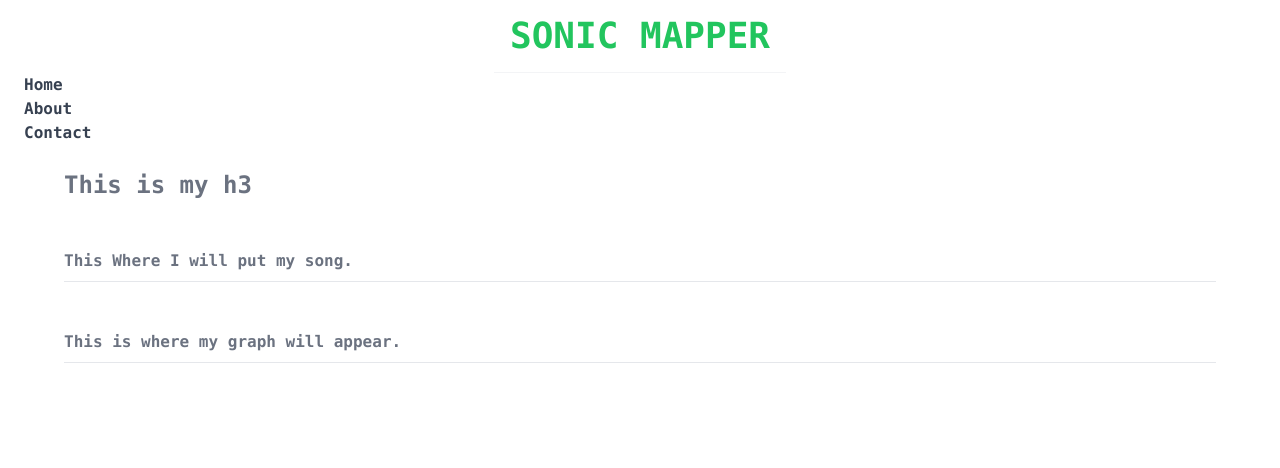
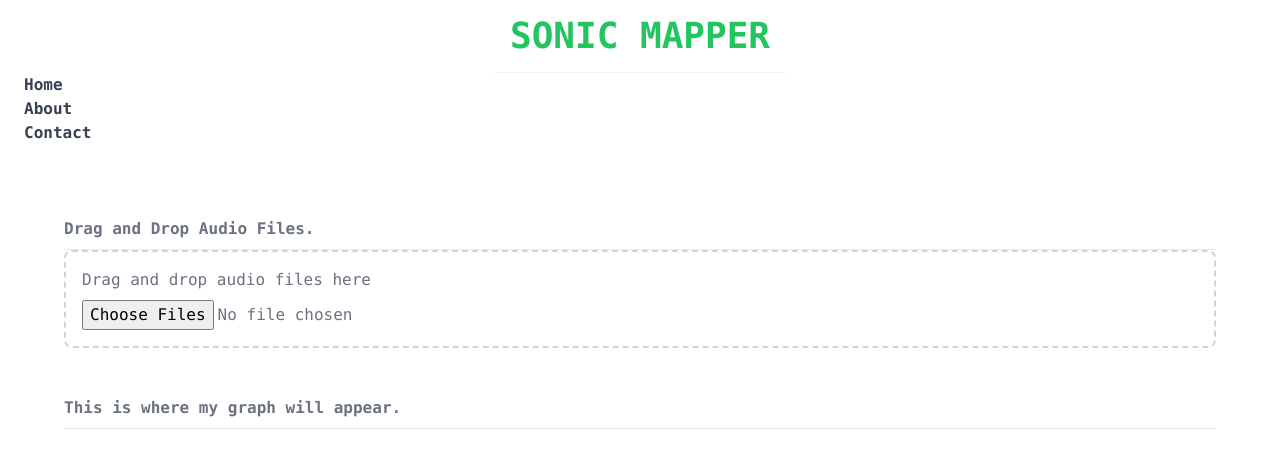
Before and after one commit to Gabrielparizet/music-recognition-project, a website: page index.html in a window 1280 px wide. Drawn offline with Linux system fonts and the light colour scheme.

Commit message:
(feat) Add drag and drop zone

```diff
--- a/index.html
+++ b/index.html
@@ -39,12 +39,16 @@
 
         <main class="px-16 py-6">
             <header>
-                <h2 class="text-gray-700 text-4xl font-semibold"></h2>
-                <h3 class="text-2xl font-semibold">This is my h3</h3>
+                <!-- <h2 class="text-gray-700 text-4xl font-semibold"></h2>
+                <h3 class="text-2xl font-semibold">This is my h3</h3> -->
             </header>
 
             <div>
-                <h4 class="font-bold mt-12 pb-2 border-b border-gray-200">This Where I will put my song.</h4>
+                <h4 class="font-bold mt-12 pb-2 border-b border-gray-200">Drag and Drop Audio Files.</h4>
+                    <div id="drop-zone" class="border-2 border-dashed border-gray-300 p-4 rounded-lg">
+                    <p class="mb-2">Drag and drop audio files here</p>
+                    <input type="file" id="file-input" accept="audio/*" multiple>
+            </div>
                 <div class="mt-8">
                 </div>
                 <h4 class="font-bold mt-12 pb-2 border-b border-gray-200">This is where my graph will appear.</h4>
```
Also changed, not shown: tailwind/output.css, 1 other file.
